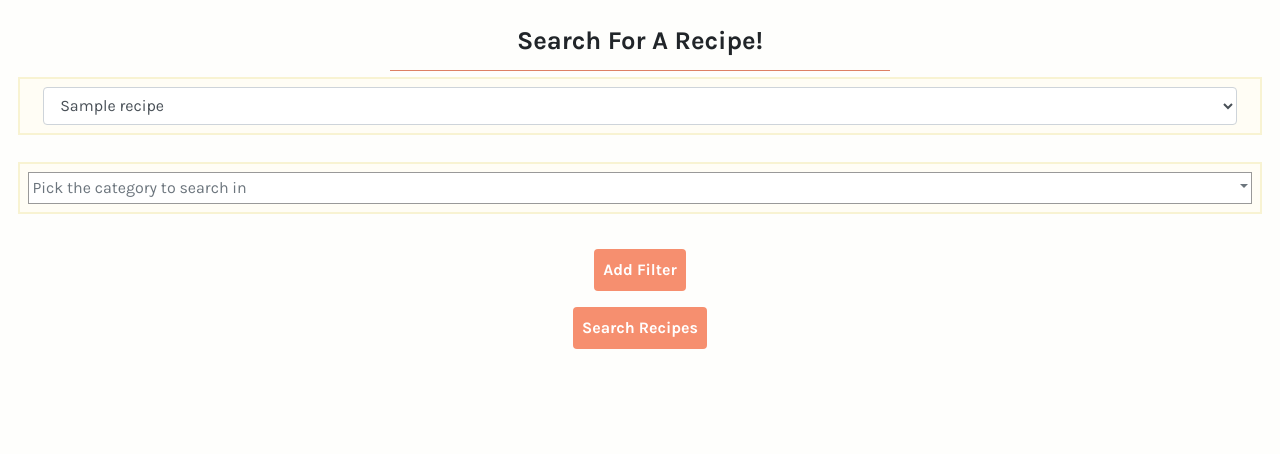
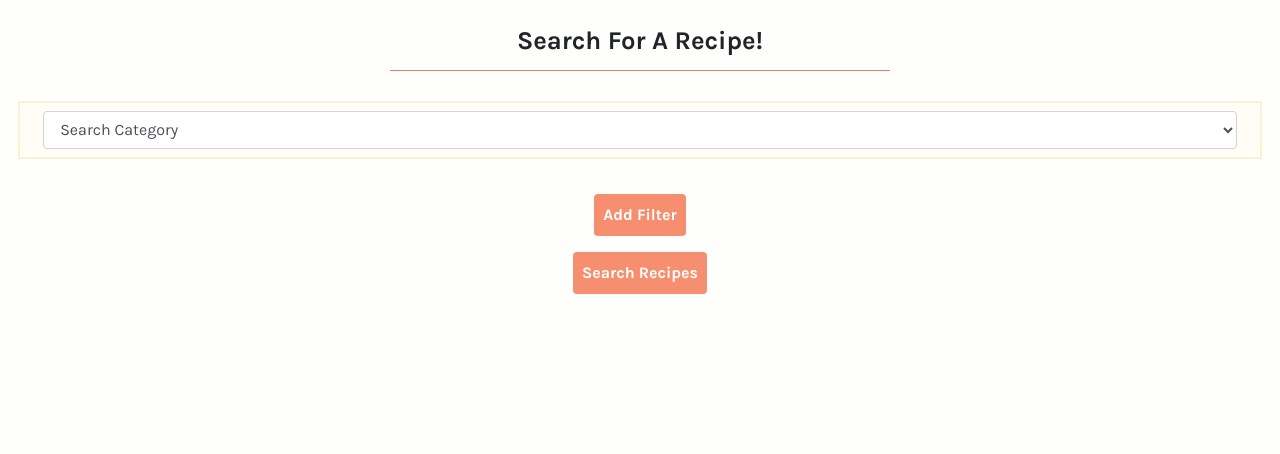
Before and after one commit to CharOConnell/lettuce-cook, a Flask app: page /search_recipe in a window 1280 px wide. Shown: the part 88-542 px from the top of the page. Run offline with Flask 2, Linux system fonts and the light colour scheme; a database or web service that is not in the repository returns one stand-in record (values such as "Sample title"); some libraries are stand-ins or nearby versions.

Commit message:
Added new dropdown style to search page with updated onselect javascript

```diff
--- a/app.py
+++ b/app.py
@@ -69,7 +69,7 @@ def search_recipe():
     the_cuisine = mongo.db.cuisine_style.find()
     the_prep = mongo.db.preparation.find()
     the_cooking = mongo.db.cooking.find()
-    return render_template('search.html', recipes=the_recipes, difficulty=the_difficulty, cuisine=the_cuisine, preparation=the_prep, cooking=the_cooking)
+    return render_template('search.html', recipes=the_recipes, difficulty=the_difficulty, cuisine=the_cuisine, prep=the_prep, cook=the_cooking)
 
 @app.route("/search" , methods=['POST'])
 def search():
--- a/templates/search.html
+++ b/templates/search.html
@@ -8,34 +8,21 @@
     </div>
     <hr class="horrule">
 
-    <div class="row entry-box">
-        <div class="col">
-            <select class="form-control" name="tester" id="sel2">
-                {% for recipe in recipes %}
-                <option value="{{recipe.recipe_name}}">{{recipe.recipe_name}}</option>
-                {% endfor %}
-            </select>
-        </div>
-    </div>
-
     <!-- SEARCH FORM -->
     <div class="row">
         <form action="{{url_for('search')}}" method="POST" class="col">
             <div class="container-fluid searching" id="1">
                 <div class="row entry-box">
                 <!-- FILTER DROPDOWN -->
-                    <div class="col dropdown">
-                        <div class="input-field-dropdown dropdown-toggle" role="button" id="dropdownMenuButtonFilt1" data-toggle="dropdown" aria-haspopup="false" aria-expanded="false">
-                        Pick the category to search in
-                        </div>
-
-                        <select id="filter1" class="dropdown-menu" aria-labelledby="dropdownMenuButtonFilt1" required multiple onchange="filterSelect(this); addEntryBoxSearch();">
-                            <option value="recipe_name" class="dropdown-item">Recipe Name</option>
-                            <option value="cuisine_type" class="dropdown-item">Cuisine Type</option>
-                            <option value="difficulty_level" class="dropdown-item">Difficulty Level</option>
-                            <option value="prep" class="dropdown-item">Preparation Time</option>
-                            <option value="cook" class="dropdown-item">Cooking Time</option>
-                            <option value="serving_size" class="dropdown-item">Serving Size</option>
+                    <div class="col">
+                        <select class="form-control" name="filter1" id="filter1" onchange="addBoxSearch(value, id);">
+                            <option value="">Search Category</option>
+                            <option value="recipe_name">Recipe Name</option>
+                            <option value="cuisine_type">Cuisine Type</option>
+                            <option value="difficulty_level">Difficulty Level</option>
+                            <option value="prep">Preparation Time</option>
+                            <option value="cook">Cooking Time</option>
+                            <option value="serving_size">Serving Size</option>
                         </select>
                     </div>
                 </div>
@@ -72,81 +59,51 @@
 <!-- JAVASCRIPT SOURCE CODE LINKS -->
 <script src="https://cdnjs.cloudflare.com/ajax/libs/jquery/3.2.1/jquery.min.js"></script>
 <script>
-    function addEntryBoxSearch() {
-    $(".dropdown-menu option").click(function () {
-        // fetch the id of the tag we want to update
-            let containerid = $(this).parents(".searching").attr("id");
-            let idtag = $(this).parents(".dropdown").find(".input-field-dropdown").attr("id");
-            let category = $("#" + idtag).html();
-            let newidtag = $("#" + containerid).find(".input").attr("id");
-
-            // Update the input boxes to dropdowns if that category demands it
-            if (category === "Recipe Name") {
-                $("#" + newidtag).html(`<div class="input-field col">
+function addBoxSearch(val, leId) {
+    let inputval = "input"+leId.slice(6);
+    if (val === "recipe_name"){
+        $("#"+inputval).html(`<div class="input-field col">
             <input type="text" name="recipe_name" id="recipe_name" placeholder="Recipe name to search for" required class="entry-data"/>
-                            </div>`);
-                $("#" + newidtag).addClass("entry-box");
-            } else if (category === "Cuisine Type") {
-                $("#" + newidtag).html(`<div class="col dropdown">
-                            <div class="input-field-dropdown dropdown-toggle updateMe" role="button" id="dropdownMenuButtonCui" data-toggle="dropdown" aria-haspopup="false" aria-expanded="false">
-                            Choose the cuisine type
-                            </div>
-
-                            <select id="cuisine" name="cuisine_type" class="dropdown-menu" aria-labelledby="dropdownMenuButtonCui" required multiple onchange="filterSelect(this);">
+            </div>`).addClass("entry-box");
+    } else if (val === "cuisine_type") {
+        $("#"+inputval).html(`<div class="col">
+                <select class="form-control" name="cuisine_type" id="cuisine">
                     {% for style in cuisine %}
-                                <option class="dropdown-item" value={{style.cuisine_type}}>{{style.cuisine_type}}</option>
+                    <option value="{{style.cuisine_type}}">{{style.cuisine_type}}</option>
                     {% endfor %}
                 </select>
-                        </div>`);
-                $("#" + newidtag).addClass("entry-box");
-            } else if (category === "Difficulty Level") {
-                $("#" + newidtag).html(`<div class="col dropdown">
-                            <div class="input-field-dropdown dropdown-toggle updateMe" role="button" id="dropdownMenuButtonDiff" data-toggle="dropdown" aria-haspopup="false" aria-expanded="false">
-                            Choose the difficulty level
-                            </div>
-
-                            <select id="difficulty" name="difficulty_level" class="dropdown-menu" aria-labelledby="dropdownMenuButtonDiff" required multiple onchange="filterSelect(this);">
+            </div>`).addClass("entry-box");
+    } else if (val === "difficulty_level") {
+        $("#"+inputval).html(`<div class="col">
+                <select class="form-control" name="difficulty_level" id="difficulty">
                     {% for diffi in difficulty %}
-                                <option class="dropdown-item" value="{{diffi.difficulty_level}}">{{diffi.difficulty_level}}</option>
+                    <option value="{{diffi.difficulty_level}}">{{diffi.difficulty_level}}</option>
                     {% endfor %}
                 </select>
-                        </div>`);
-                $("#" + newidtag).addClass("entry-box");
-            } else if (category === "Preparation Time") {
-                $("#" + newidtag).html(`<div class="col dropdown">
-                            <div class="input-field-dropdown dropdown-toggle updateMe" role="button" id="dropdownMenuButtonPrep" data-toggle="dropdown" aria-haspopup="false" aria-expanded="false">
-                            Choose the preparation time
-                            </div>
-
-                            <select id="preparation" name="preparation_time" class="dropdown-menu" aria-labelledby="dropdownMenuButtonPrep" required multiple onchange="filterSelect(this);">
-                                {% for prep in preparation %}
-                                <option class="dropdown-item" value="{{prep.prep_time}}">{{prep.prep_time}}</option>
+            </div>`).addClass("entry-box");
+    } else if (val === "prep") {
+        $("#"+inputval).html(`<div class="col">
+                <select class="form-control" name="prep_time" id="preparation">
+                    {% for time_prep in prep %}
+                    <option value="{{time_prep.prep_time}}">{{time_prep.prep_time}}</option>
                     {% endfor %}
                 </select>
-                        </div>`);
-                $("#" + newidtag).addClass("entry-box");
-            } else if (category === "Cooking Time") {
-                $("#" + newidtag).html(`<div class="col dropdown">
-                            <div class="input-field-dropdown dropdown-toggle updateMe" role="button" id="dropdownMenuButtonCook" data-toggle="dropdown" aria-haspopup="false" aria-expanded="false">
-                            Choose the cooking time
-                            </div>
-
-                            <select id="cooking" name="cooking_time" class="dropdown-menu" aria-labelledby="dropdownMenuButtonCook" required multiple onchange="filterSelect(this);">
-                                {% for cook in cooking %}
-                                <option class="dropdown-item" value="{{cook.cooking_time}}">{{cook.cooking_time}}</option>
+            </div>`).addClass("entry-box");
+    } else if (val === "cook") {
+        $("#"+inputval).html(`<div class="col">
+                <select class="form-control" name="cooking_time" id="cooking">
+                    {% for cook_time in cook %}
+                    <option value="{{cook_time.cooking_time}}">{{cook_time.cooking_time}}</option>
                     {% endfor %}
                 </select>
-                        </div>`);
-                $("#" + newidtag).addClass("entry-box");
-            } else if (category === "Serving Size") {
-                $("#" + newidtag).html(`<div class="input-field col">
-                            <input type="text" name="serving_size" id="serving_size" placeholder="Serving size to search for" required class="entry-data"/>
-                        </div>`);
-                $("#" + newidtag).addClass("entry-box");
+            </div>`).addClass("entry-box");
+    } else if (val === "serving_size") {
+        $("#"+inputval).html(`<div class="input-field col">
+                <input type="number" name="serving_size" id="serving" placeholder="Input how many people this serves / quantity it makes" required class="entry-data" />
+            </div>`).addClass("entry-box");
     } else {
-                $("#" + newidtag).html(``);
+        $("#"+inputval).html(``);
     }
-        });
 }
 </script>
 {% endblock %}
```
Lines whose indentation alone changed are shown as unchanged.
